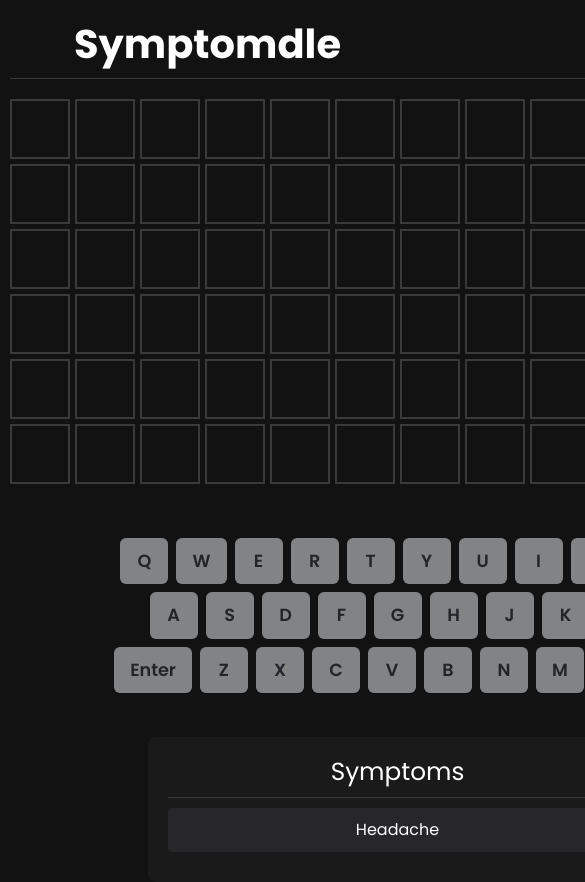
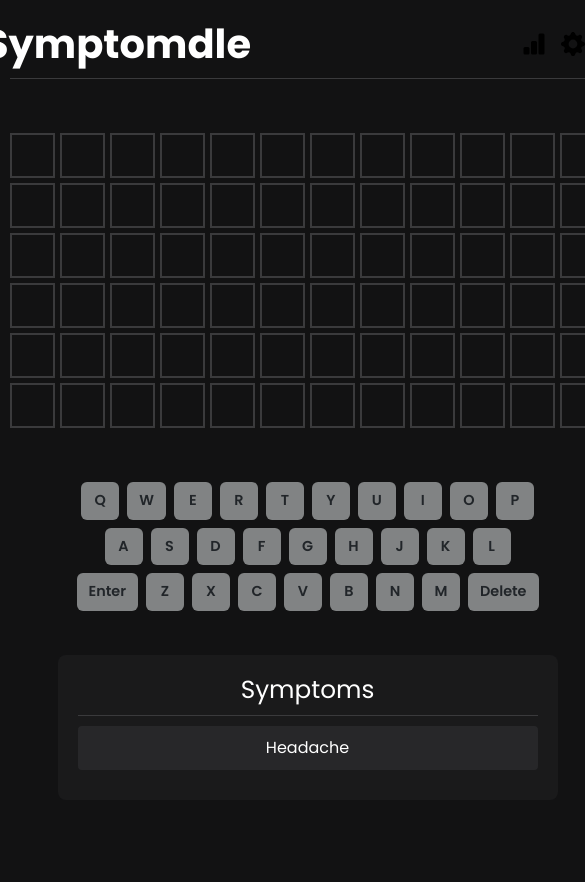
Before and after one commit to kylestanfield/Symptomdle, a React (Create React App) app: page / in a window 390 px wide. Shown: the top 882 px of the page, 585 px wide, since content can reach past the window. After the commit the page ends 844 px from the top, so only its background shows below. Built offline with nearby package versions, Linux system fonts and the light colour scheme.

Commit message:
Fix game size on mobile

```diff
--- a/src/App.css
+++ b/src/App.css
@@ -210,4 +210,20 @@ body {
   .App-header {
     padding-right: 0;
   }
+
+  .game-container {
+    width: 100%;
+  }
+
+  .board-tile {
+    width: 45px;
+    height: 45px;
+    font-size: 1.5rem;
+  }
+
+  .keyboard .btn {
+    padding: 8px 12px;
+    font-size: 0.9rem;
+    min-width: 38px;
+  }
 }
```
